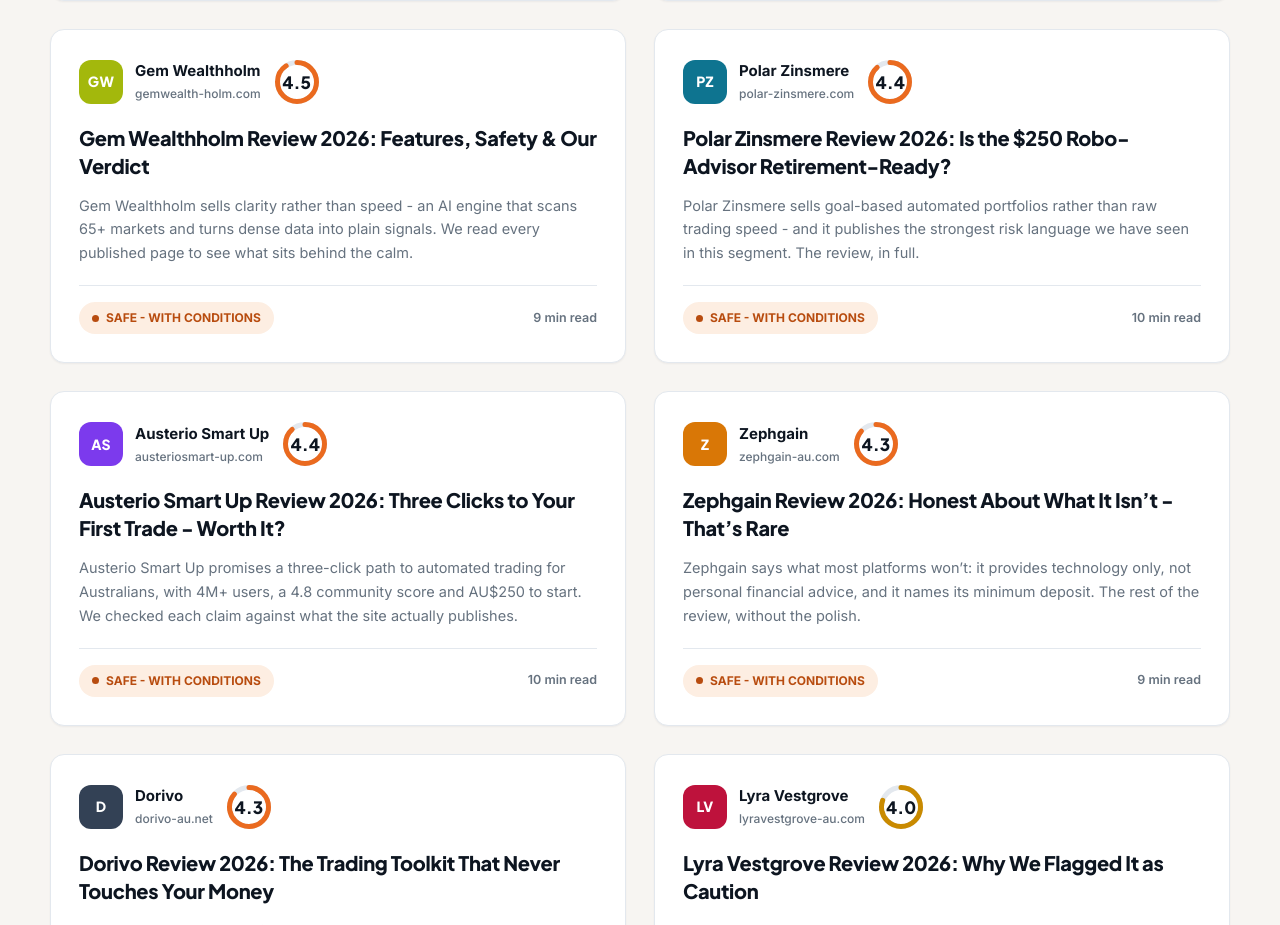
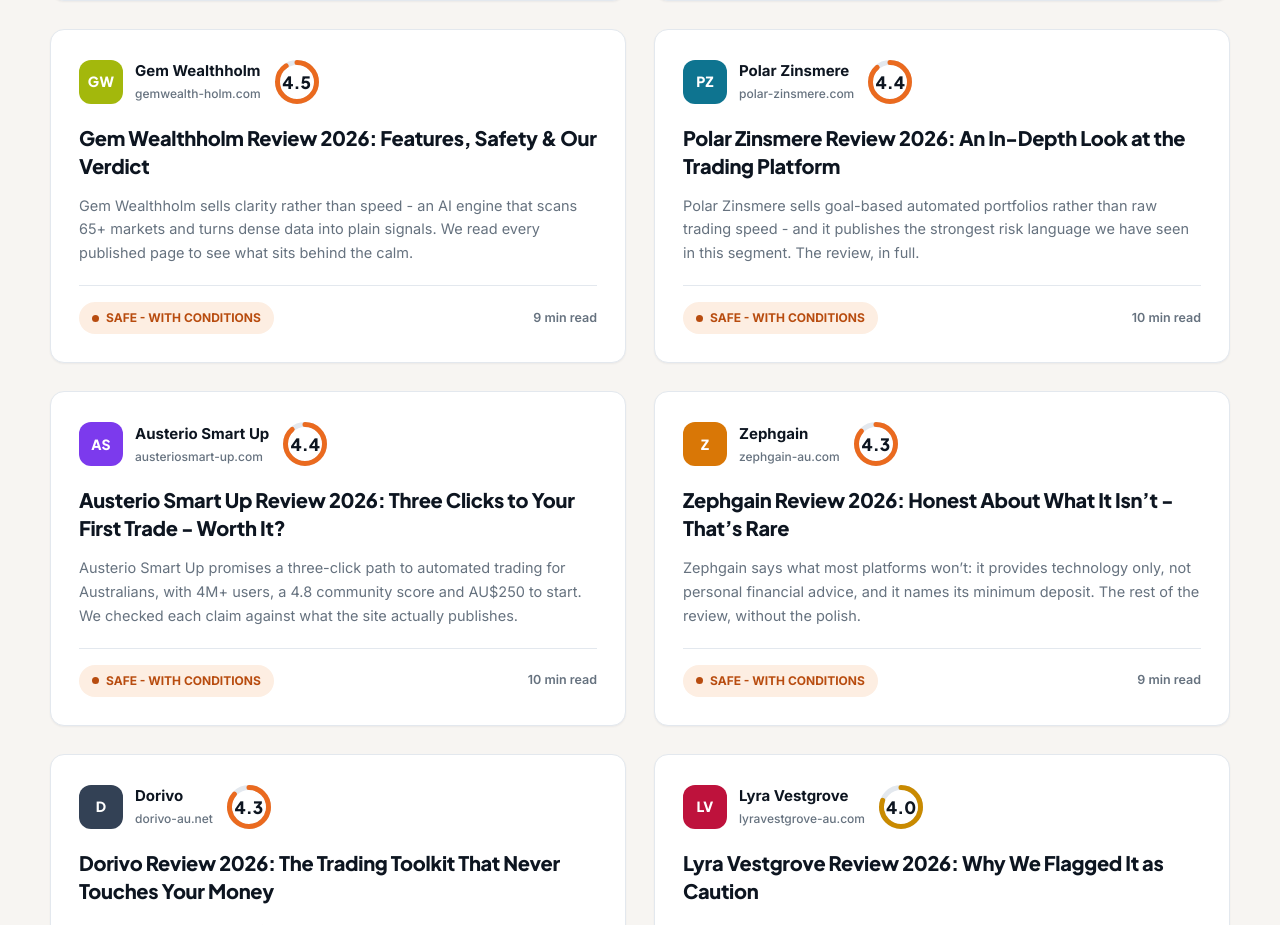
Before and after one commit to ZeeTech-Pvt-Ltd/AI-trading-platform, a React (Vite) app: page / in a window 1280 px wide. Shown: the part 1984-2909 px from the top of the page. Built offline with nearby package versions, Linux system fonts and the light colour scheme.

Commit message:
Polar Zinsmere Title updated

```diff
--- a/src/data/reviews/polar-zinsmere.js
+++ b/src/data/reviews/polar-zinsmere.js
@@ -4,7 +4,11 @@ export default {
   name: 'Polar Zinsmere',
   domain: 'polar-zinsmere.com',
   tagline: 'Automated Investing Platform Australia',
-  headline: 'Polar Zinsmere Review 2026: Is the $250 Robo-Advisor Retirement-Ready?',
+  headline: 'Polar Zinsmere Review 2026: An In-Depth Look at the Trading Platform',
+  // Indexed title and description can differ from the on-page copy.
+  seoTitle: 'Polar Zinsmere Review 2026: Legit Trading Platform or Scam?',
+  seoDescription:
+    'Polar Zinsmere Review 2026: Explore its features, trading tools, and platform claims to see what traders should know before deciding whether it’s worth trying.',
   deck: 'Polar Zinsmere sells goal-based automated portfolios rather than raw trading speed - and it publishes the strongest risk language we have seen in this segment. The review, in full.',
   date: 'Sep 5, 2026',
   readTime: '10 min read',
```
